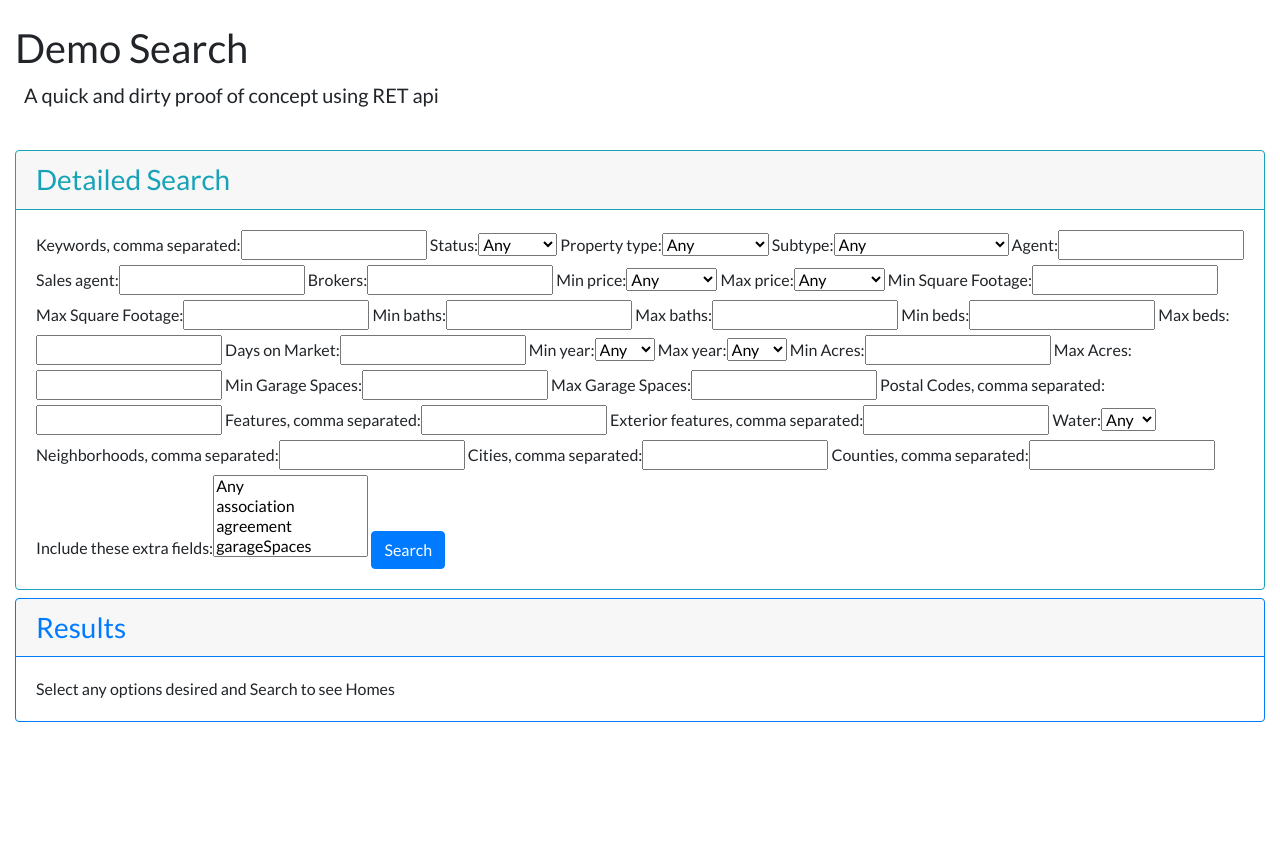
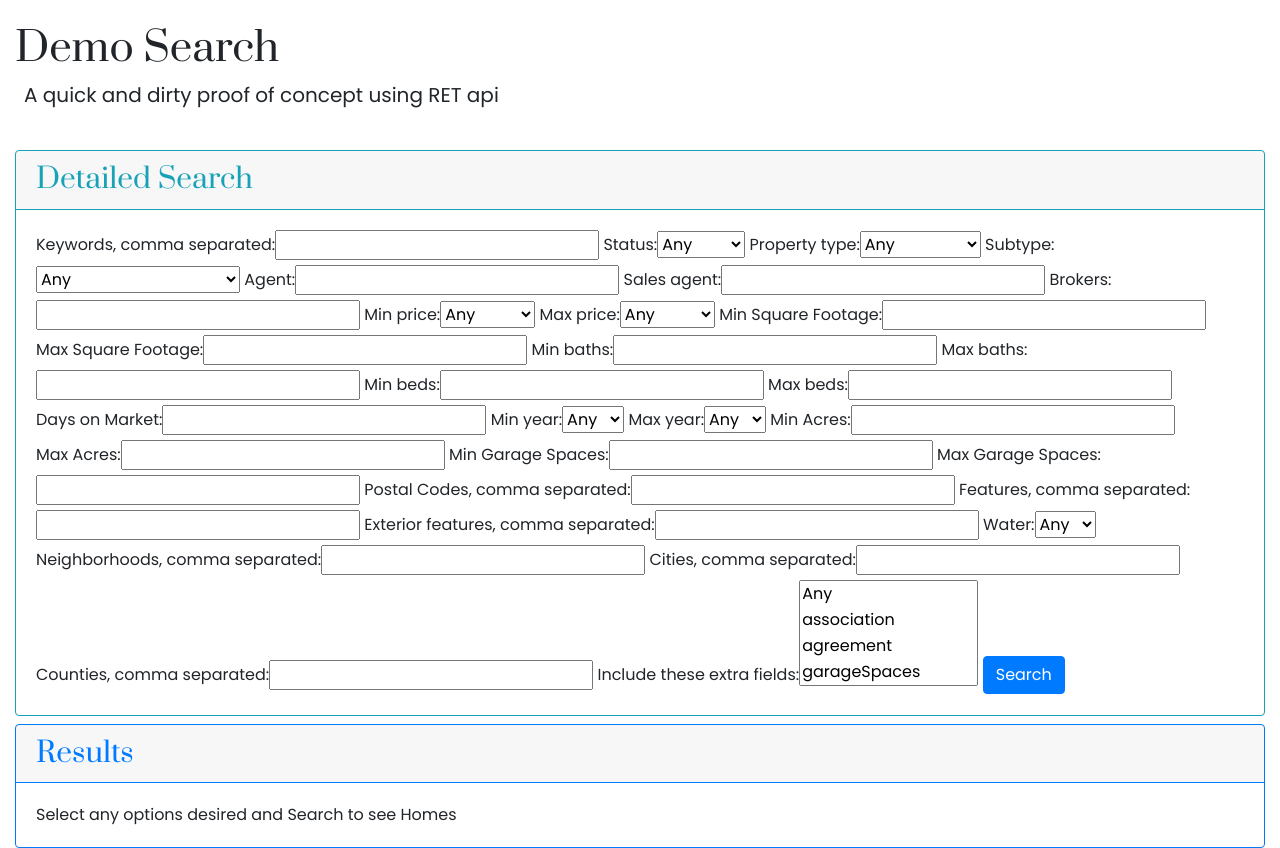
Before and after one commit to michellemark/demo, a Django app: page / in a window 1280 px wide. Before the commit the page ends 722 px from the top, so only its background shows below. Run offline with Django 3.2, Linux system fonts and the light colour scheme; some libraries are stand-ins or nearby versions.

Commit message:
update fonts

```diff
--- a/gwenn_demo/settings/prod.py
+++ b/gwenn_demo/settings/prod.py
@@ -87,3 +87,4 @@ STATIC_URL = '/static/'
 STATIC_ROOT = os.environ.get("STATIC_ROOT")
 SIMPLY_RETS_API_KEY = os.environ.get("SIMPLY_RETS_API_KEY")
 SIMPLY_RETS_API_SECRET = os.environ.get("SIMPLY_RETS_API_SECRET")
+SIMPLY_REST_DOMAIN = "https://api.simplyrets.com"
--- a/static/css/custom.css
+++ b/static/css/custom.css
@@ -1,5 +1,13 @@
 html,
 body {
     height: 100%;
-    font-family: 'Lato', serif !important;
+    font-family: 'Poppins', sans-serif !important;
 }
+h1,
+h2,
+h3,
+h4,
+h5,
+h6 {
+    font-family: 'Prata', serif !important;
+}
--- a/templates/base.html
+++ b/templates/base.html
@@ -11,7 +11,7 @@
         Demo
     </title>
     {% block extra_head %}{% endblock extra_head %}
-    <link rel="stylesheet" href="https://fonts.googleapis.com/css?family=Lato">
+    <link href="https://fonts.googleapis.com/css?family=Poppins|Prata" rel="stylesheet">
     <link rel="stylesheet" href="https://stackpath.bootstrapcdn.com/bootstrap/4.3.1/css/bootstrap.min.css"
           integrity="sha384-ggOyR0iXCbMQv3Xipma34MD+dH/1fQ784/j6cY/iJTQUOhcWr7x9JvoRxT2MZw1T" crossorigin="anonymous">
     <link href="{% static 'css/custom.css' %}" rel="stylesheet">
```
